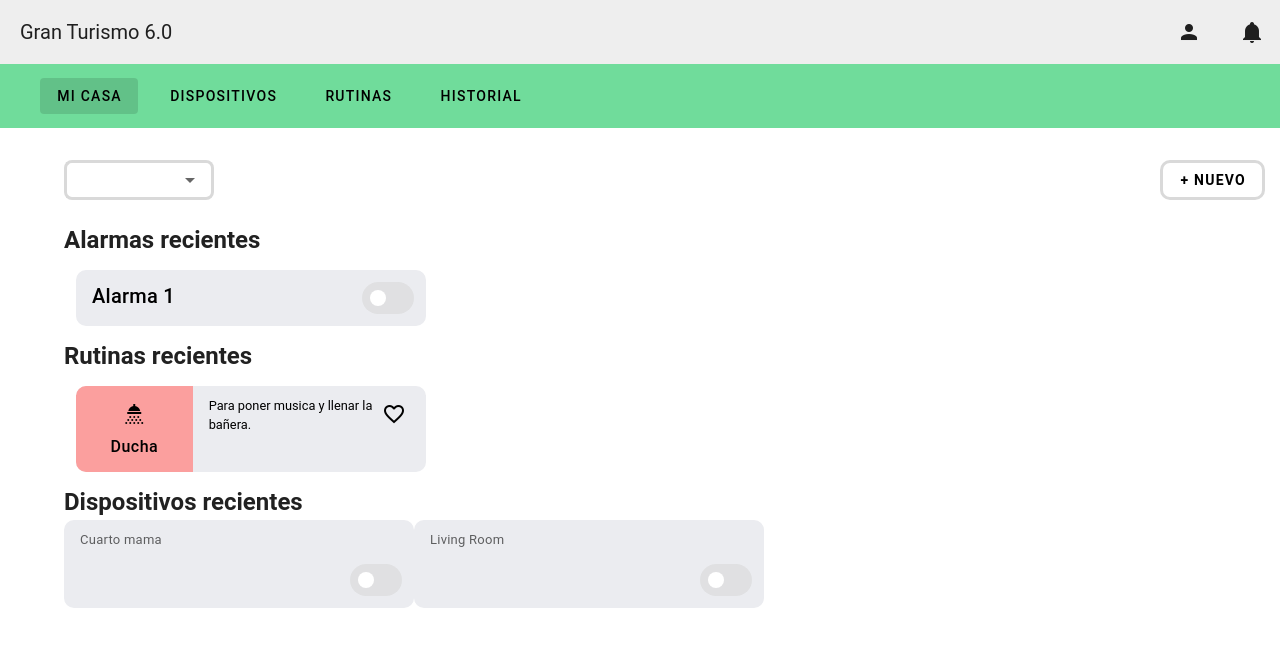
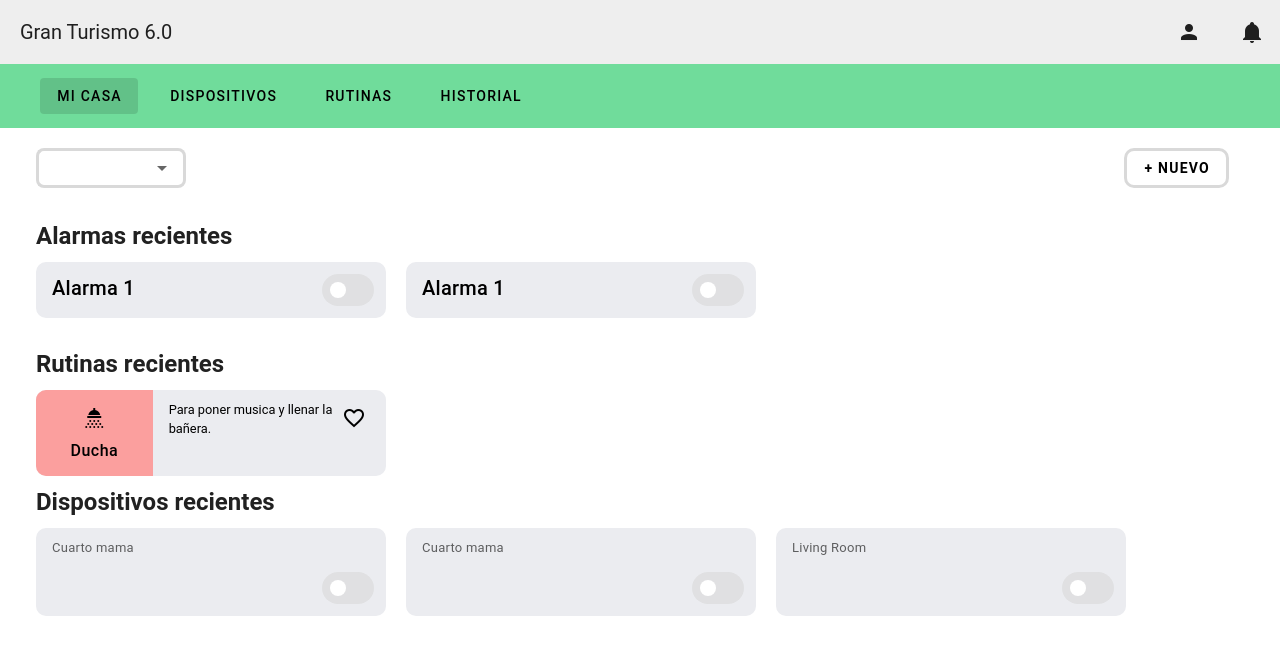
Before and after one commit to feliventu/HCI, a Vue app in the folder Gran-Turismo/: page / in a window 1280 px wide. Shown: the top 654 px of the page. Built offline with nearby package versions, Linux system fonts and the light colour scheme.

Commit message:
Add NewDevice

```diff
--- a/Gran-Turismo/src/components/AlarmCard.vue
+++ b/Gran-Turismo/src/components/AlarmCard.vue
@@ -1,5 +1,5 @@
 <template>
-    <v-card class="d-flex border-radius flex-column h-100 justify-space-between ma-3" height="115" width="350"
+    <v-card class="d-flex border-radius flex-column h-100 justify-space-between ma-0" height="115" width="350"
         elevation=0 color="card">
         <v-row no-gutters>
             <v-col cols="8">
--- a/Gran-Turismo/src/components/Navbar.vue
+++ b/Gran-Turismo/src/components/Navbar.vue
@@ -21,7 +21,7 @@
                 light
                 rounded
                 text
-                to="devices"
+                to="/dispositivos"
                 active-class="bg-white h-100"
             >
                 Dispositivos
@@ -30,7 +30,7 @@
                 light
                 rounded
                 text
-                to="rutines"
+                to="rutinas"
                 active-class="bg-white h-100"
             >
                 Rutinas
--- a/Gran-Turismo/src/components/NewButton.vue
+++ b/Gran-Turismo/src/components/NewButton.vue
@@ -10,7 +10,7 @@
       >
         <v-card title="Nuevo">
           <template v-slot:text>
-            <router-link to="/Dispositivos/NuevoDispositivo">
+            <router-link to="/dispositivos/nuevo">
             <v-btn
               text="Dispositivo"
               @click="dialog2 = true"
--- a/Gran-Turismo/src/components/RoutineCard.vue
+++ b/Gran-Turismo/src/components/RoutineCard.vue
@@ -1,6 +1,6 @@
 <template>
 
-    <v-card v-if="condition === 'minimizado'" class="d-flex border-radius flex-column h-100 justify-space-between ma-3" height="115" width="350"
+    <v-card v-if="condition === 'minimizado'" class="d-flex border-radius flex-column h-100 justify-space-between ma-0" height="115" width="350"
         max-height="300" elevation=0 color="card">
         <v-row no-gutters>
 
--- a/Gran-Turismo/src/router/index.js
+++ b/Gran-Turismo/src/router/index.js
@@ -1,6 +1,7 @@
 import { createRouter, createWebHistory } from "vue-router";
 import HomeView from "@/views/HomeView.vue";
 import DevicesView from "@/views/DevicesView.vue";
+import NewDeviceView from "@/views/NewDeviceView.vue";
 
 const router = createRouter({
     history: createWebHistory(import.meta.env.BASE_URL),
@@ -11,9 +12,14 @@ const router = createRouter({
             component: HomeView,
         },
         {
-            path: "/devices",
+            path: "/dispositivos",
             name: "devices",
             component: DevicesView,
+        },
+        {
+            path: "/dispositivos/nuevo",
+            name: "new devices",
+            component: NewDeviceView,
         },
     ],
 });
--- a/Gran-Turismo/src/views/DevicesView.vue
+++ b/Gran-Turismo/src/views/DevicesView.vue
@@ -3,12 +3,13 @@
         <div>
             <v-row class="d-flex justify-space-between">
                 <DropButton />
-                <NewButton class="xD" />
+                <NewButton />
             </v-row>
         </div>
         <div>
-            <h1 class="text-lg">Dispositivos</h1>
-            <v-row class="pt-5">
+            <v-row class="pt-5"><h2 >Dispositivos</h2></v-row>
+
+            <v-row class="pt-2">
                 <DeviceCard
                     class="mr-5 mb-5"
                     v-for="device in devices"
--- a/Gran-Turismo/src/views/HomeView.vue
+++ b/Gran-Turismo/src/views/HomeView.vue
@@ -1,32 +1,48 @@
 <template>
   <v-app>
-        <v-main class="mt-5 ml-16">
-            <div class="d-flex justify-space-between">
+    <v-main class="px-12 pt-5">
+      <div>
+        <v-row class="d-flex justify-space-between">
           <DropButton />
-                <NewButton class="xD" />
+          <NewButton />
+        </v-row>
       </div>
 
+      <div>
+        <v-row class="pt-5">
           <h2>Alarmas recientes</h2>
-            <div class="d-flex">
-                <!-- First row -->
-                <AlarmCard alarm="Alarma 1" />
+        </v-row>
+        <v-row class="pt-2">
+          <AlarmCard class="mr-5 mb-5" alarm="Alarma 1" />
+          <AlarmCard class="mr-5 mb-5" alarm="Alarma 1" />
+        </v-row>
       </div>
 
+      <div>
+        <v-row class="pt-5">
           <h2>Rutinas recientes</h2>
-            <div class="d-flex">
+        </v-row>
+
         <!-- First row -->
+        <v-row class="pt-2">
           <RoutineCard
             routine="Ducha"
             description="Para poner musica y llenar la bañera."
             condition="minimizado"
           />
+        </v-row>
       </div>
 
+      <div>
+        <!-- First row -->
+        <v-row class="pt-5">
           <h2>Dispositivos recientes</h2>
-            <div class="d-flex">
-                <!-- First row -->
-                <DeviceCard device="Parlante" room="Cuarto mama" />
-                <DeviceCard device="Cortina" room="Living Room" />
+        </v-row>
+        <v-row class="pt-2">
+          <DeviceCard class="mr-5 mb-5" device="Luz" room="Cuarto mama" />
+          <DeviceCard class="mr-5 mb-5" device="Parlante" room="Cuarto mama" />
+          <DeviceCard class="mr-5 mb-5" device="Cortina" room="Living Room" />
+        </v-row>
       </div>
     </v-main>
   </v-app>
--- a/Gran-Turismo/src/views/NewDeviceView.vue
+++ b/Gran-Turismo/src/views/NewDeviceView.vue
@@ -1,5 +1,7 @@
 <template>
-    <h2 class="mt-10">Nuevo Dispositivo</h2>
+
+<div class="px-12 pt-5">
+    <h2>Nuevo Dispositivo</h2>
     <form>
         <v-text-field label="Nombre" style="max-width: 300px;" variant="underlined"></v-text-field>
         <v-text-field label="Contraseña (Opcional)" style="max-width: 300px;" variant="underlined"></v-text-field>
@@ -10,12 +12,16 @@
         variant="underlined"
         ></v-select>
     </form>
+
+    </div>
   </template>
 
   <script setup>
    const states = [
     'Parlante', 'Cortina', 'Aire acondicionado', 'Alarma',
     ]
+
+
   </script>
 
 
```
Lines whose indentation alone changed are shown as unchanged.
